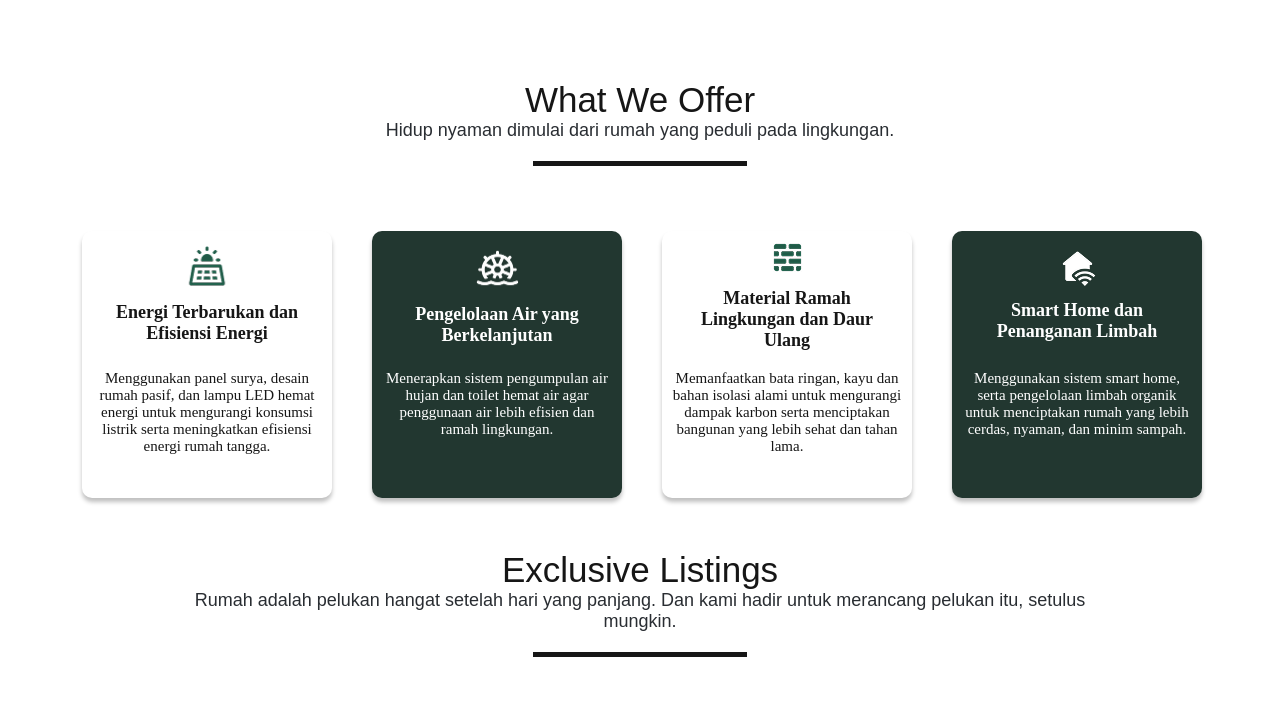
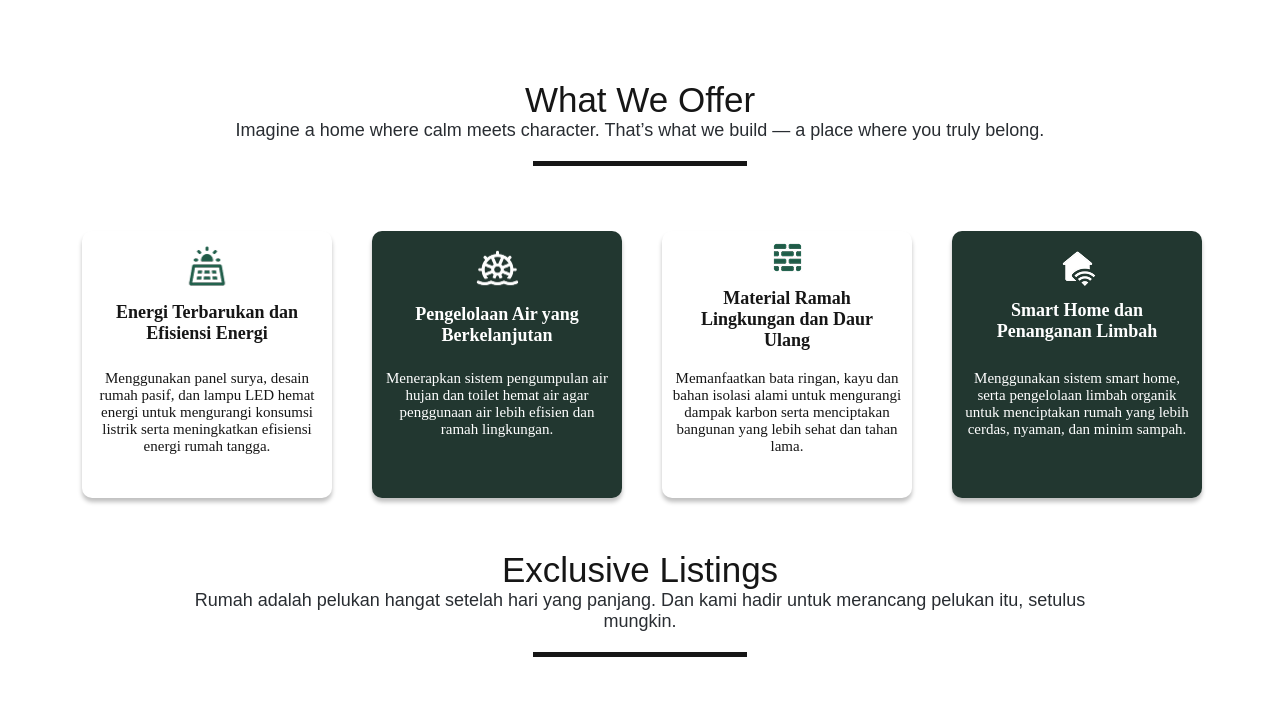
Before and after one commit to mamamilow/EcoHousing, a plain HTML site: page 5. EcoHousing/index.html in a window 1280 px wide. Shown: the part 1960-2680 px from the top of the page. Drawn offline with nearby package versions, Linux system fonts and the light colour scheme; a web font is replaced by a local one.

Commit message:
Update index.html

```diff
--- a/5. EcoHousing/index.html
+++ b/5. EcoHousing/index.html
@@ -232,7 +232,7 @@
         <div class="headingTop">
             <h1>What We Offer</h1>
             <div class="penjelas">
-                <span>Hidup nyaman dimulai dari rumah yang peduli pada lingkungan.</span>
+                <span>Imagine a home where calm meets character. That’s what we build — a place where you truly belong.</span>
                 <img src="img/garis.png" alt="">
             </div>
         </div>
```
